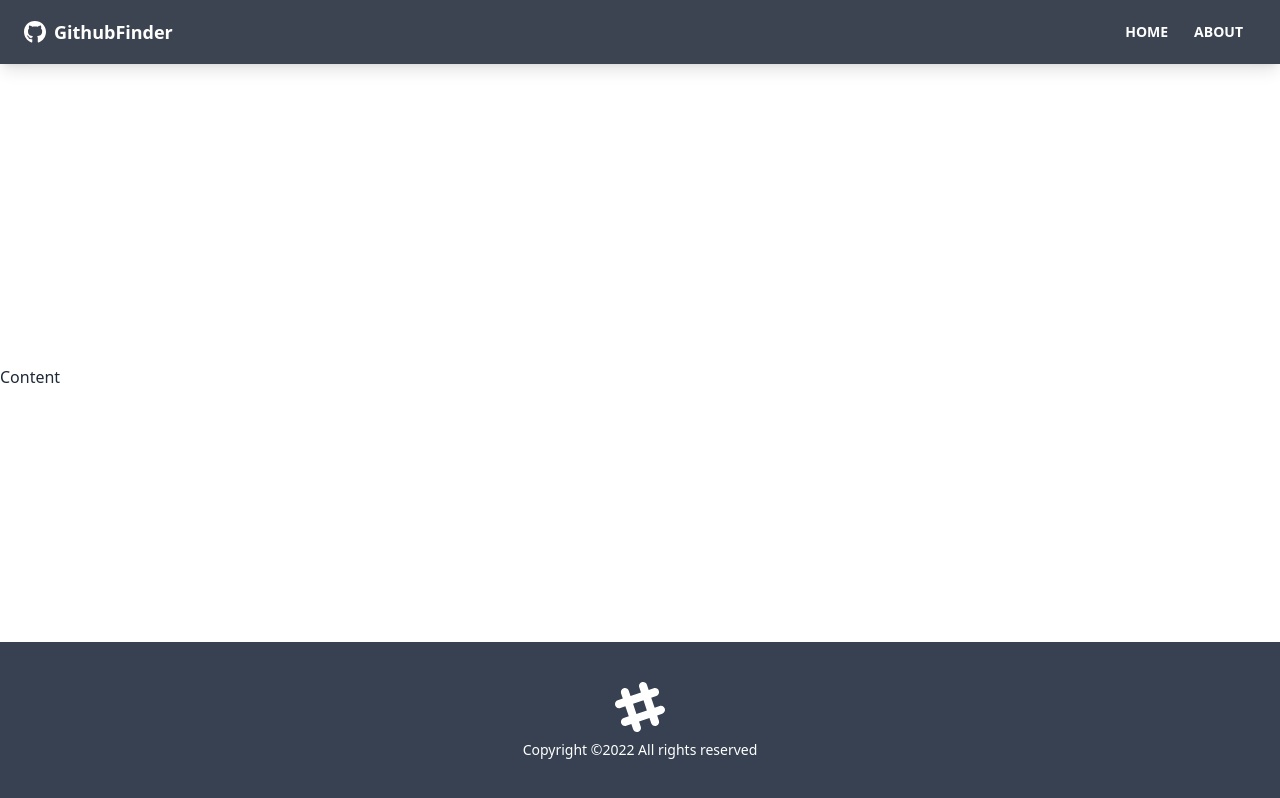
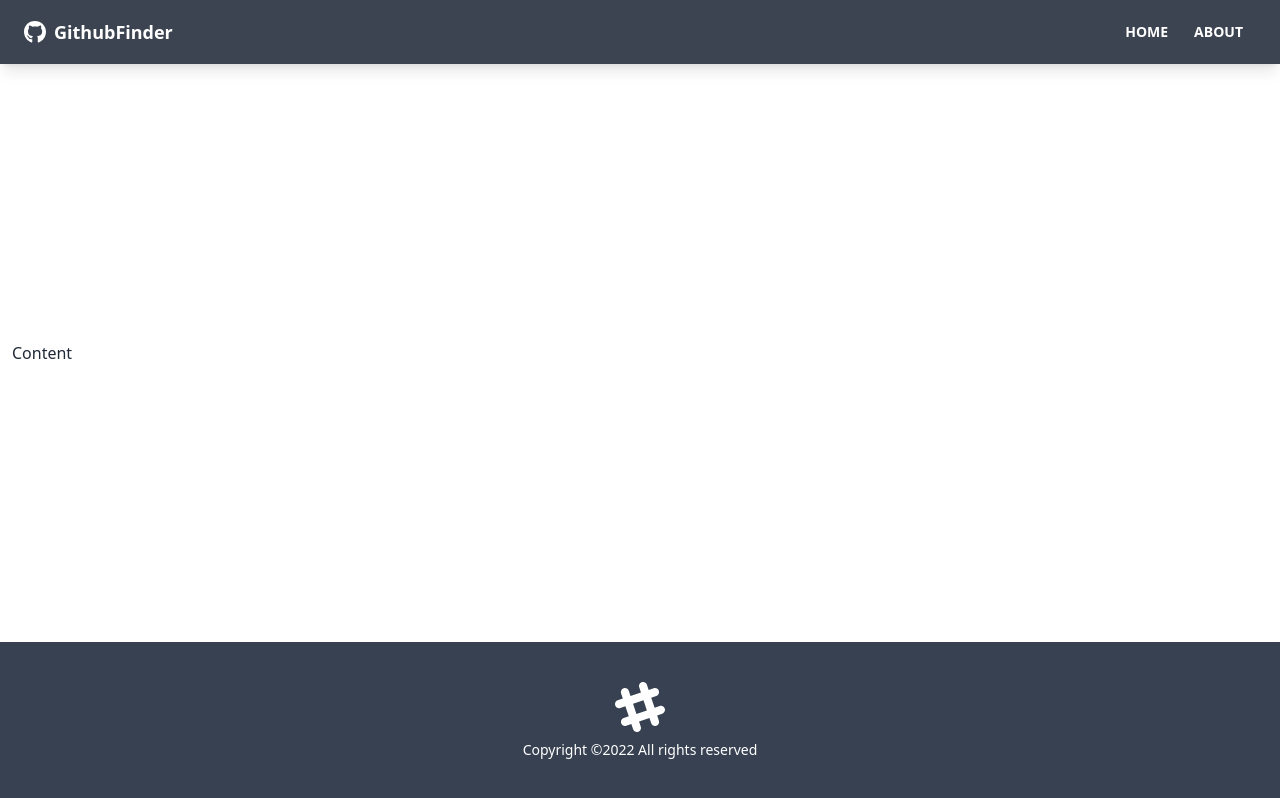
Before and after one commit to oliveroliverio/ud-brad-traversy-react-front-to-back-2022, a React (Create React App) app: page / in a window 1280 px wide. Built offline with nearby package versions, Linux system fonts and the light colour scheme; the HTML template or start-up script is replaced by a standard one.

Commit message:
put content in container with x-padding and bottom-padding

```diff
--- a/src/App.js
+++ b/src/App.js
@@ -12,7 +12,9 @@ function App() {
     <Router>
       <div className='flex flex-col justify-between h-screen'>
         <Navbar />
-        <main>Content</main>
+        {/* have main content in a container so it's not all the way to the side */}
+        {/* emmet: main.container.mx-auto.px-3.pb-12 */}
+        <main className='container mx-auto px-3 pb-12'>Content</main>
         <Footer />
       </div>
     </Router>
```
